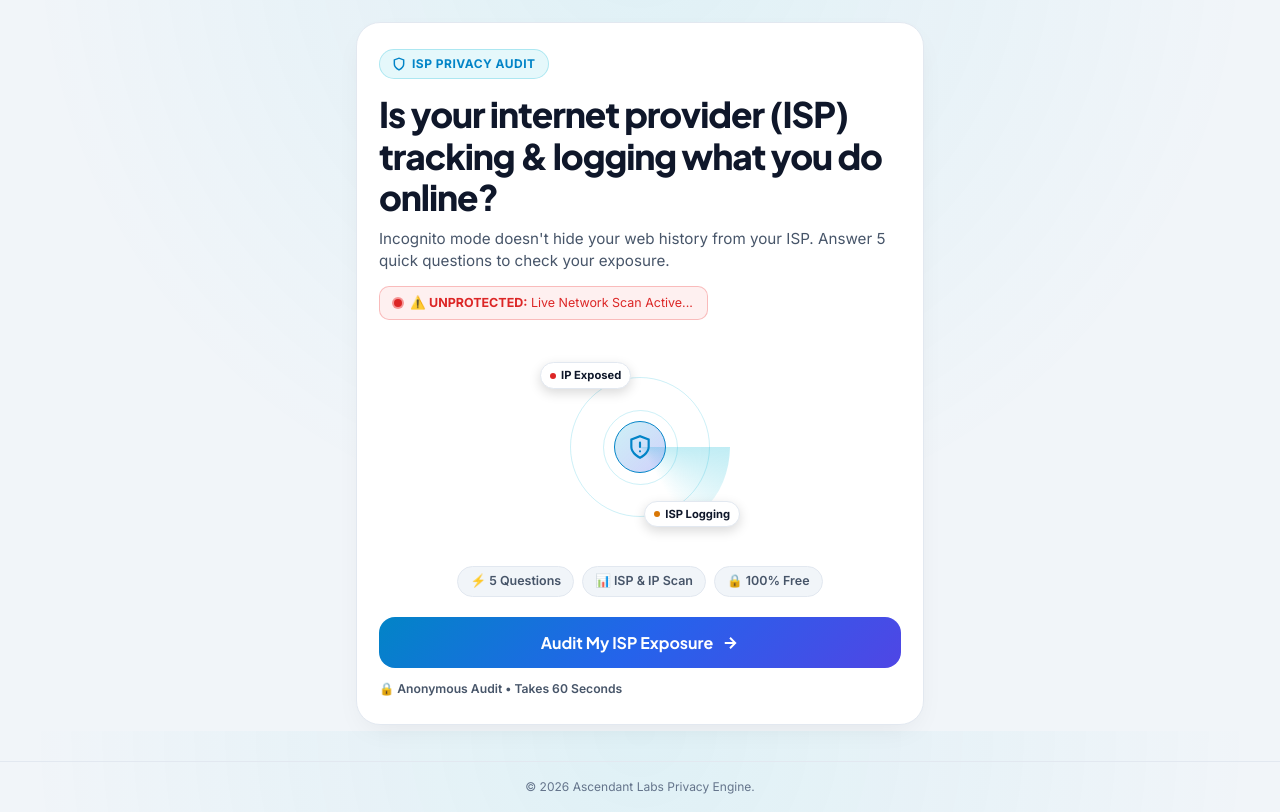
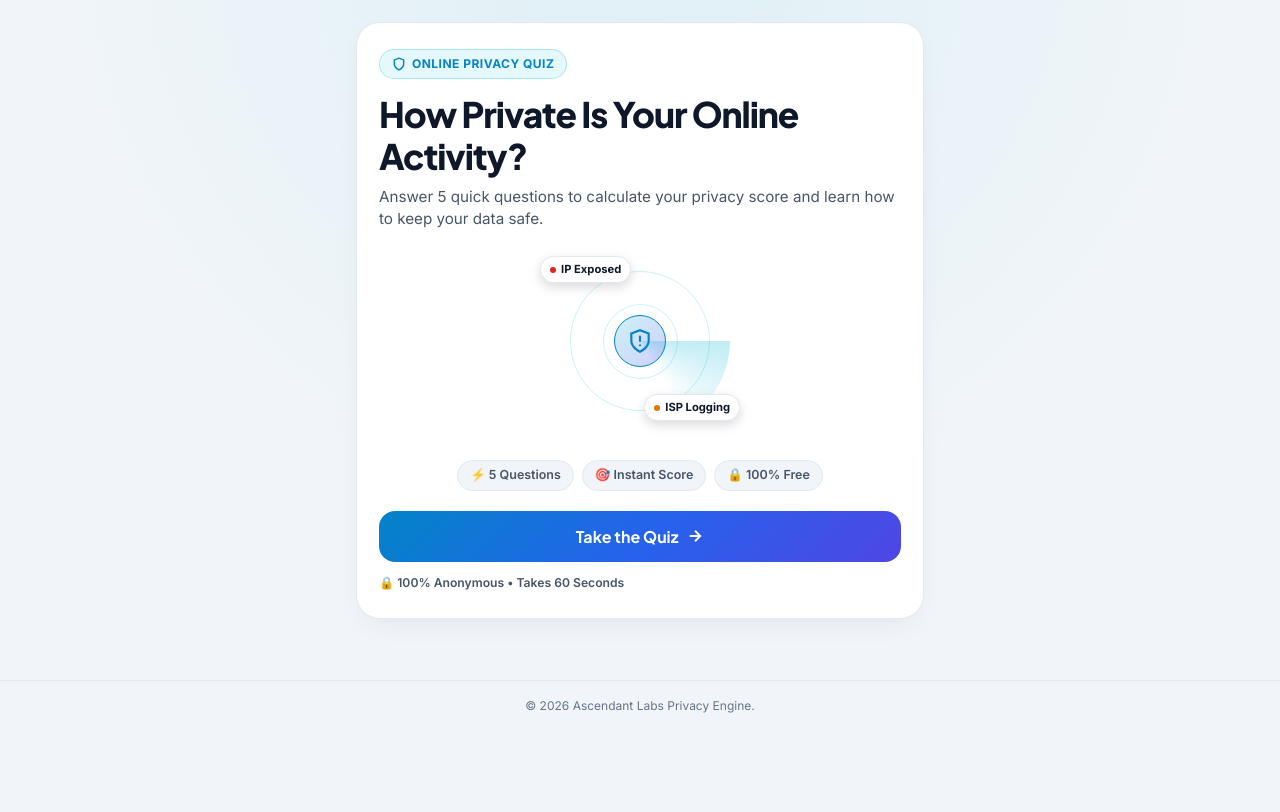
Before and after one commit to Jennteojy-source/ascendant_labs, a plain HTML site: page public/nordvpn/quiz/index.html in a window 1280 px wide. Shown: the part 69-881 px from the top of the page. After the commit the page ends 800 px from the top, so only its background shows below. Drawn offline with Linux system fonts and the light colour scheme; no server answers.

Commit message:
feat(quiz): update landing page with friendly copy and remove alarming warnings

```diff
--- a/public/nordvpn/quiz/index.html
+++ b/public/nordvpn/quiz/index.html
@@ -76,23 +76,17 @@
     </header>
 
     <main class="quiz-container">
-        <!-- INTRO SCREEN (Optimized High-CTR ISP Exposure Flow) -->
+        <!-- INTRO SCREEN (Friendly & Low-Friction Quiz Flow) -->
         <section id="screen-intro" class="quiz-card screen-active">
             <div class="hero-badge">
                 <svg width="14" height="14" viewBox="0 0 24 24" fill="none" stroke="currentColor" stroke-width="2.5"><path d="M12 22s8-4 8-10V5l-8-3-8 3v7c0 6 8 10 8 10z"/></svg>
-                <span>ISP PRIVACY AUDIT</span>
+                <span>ONLINE PRIVACY QUIZ</span>
             </div>
 
-            <h1 class="hero-title">Is your internet provider (ISP) tracking &amp; logging what you do online?</h1>
+            <h1 class="hero-title">How Private Is Your Online Activity?</h1>
             <p class="hero-subtitle">
-                Incognito mode doesn't hide your web history from your ISP. Answer 5 quick questions to check your exposure.
+                Answer 5 quick questions to calculate your privacy score and learn how to keep your data safe.
             </p>
-
-            <!-- Live Telemetry Exposure Teaser Pill -->
-            <div class="intro-telemetry-pill">
-                <span class="live-dot-pulse"></span>
-                <span id="intro-teaser-text">⚠️ <strong>UNPROTECTED:</strong> Live Network Scan Active...</span>
-            </div>
 
             <div class="hero-graphic">
                 <div class="radar-circle circle-2"></div>
@@ -114,17 +108,17 @@
 
             <div class="feature-pills">
                 <div class="pill">⚡ 5 Questions</div>
-                <div class="pill">📊 ISP &amp; IP Scan</div>
+                <div class="pill">🎯 Instant Score</div>
                 <div class="pill">🔒 100% Free</div>
             </div>
 
             <button id="btn-start" class="btn-primary start-btn">
-                <span>Audit My ISP Exposure</span>
+                <span>Take the Quiz</span>
                 <svg class="btn-arrow" viewBox="0 0 24 24" fill="none" stroke="currentColor" stroke-width="2.5"><path d="M5 12h14M12 5l7 7-7 7"/></svg>
             </button>
 
             <p class="hero-trust-note">
-                🔒 Anonymous Audit • Takes 60 Seconds
+                🔒 100% Anonymous • Takes 60 Seconds
             </p>
         </section>
 
--- a/public/nordvpn/quiz/quiz.js
+++ b/public/nordvpn/quiz/quiz.js
@@ -224,20 +224,6 @@
                 if (data.country) userTelemetry.country = data.country;
                 if (data.isp) userTelemetry.isp = data.isp;
                 telemetryReady = true;
-
-                // Dynamically update Live Telemetry Teaser on Page 1 for maximum CTR curiosity!
-                const teaserEl = document.getElementById("intro-teaser-text");
-                if (teaserEl) {
-                    const locStr = displayLoc();
-                    const ispStr = displayIsp();
-                    if (locStr && ispStr) {
-                        teaserEl.innerHTML = `⚠️ <strong>UNPROTECTED:</strong> ${locStr} (${ispStr}) Exposed`;
-                    } else if (locStr) {
-                        teaserEl.innerHTML = `⚠️ <strong>UNPROTECTED:</strong> ${locStr} Network Exposed`;
-                    } else {
-                        teaserEl.innerHTML = `⚠️ <strong>UNPROTECTED:</strong> Public IP &amp; Location Exposed`;
-                    }
-                }
             }
         } catch (e) {
             console.warn("Telemetry fetch error:", e);
```
